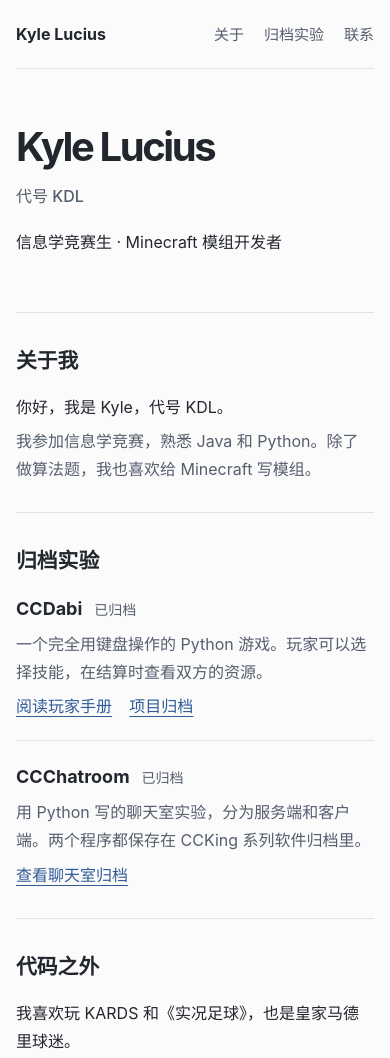
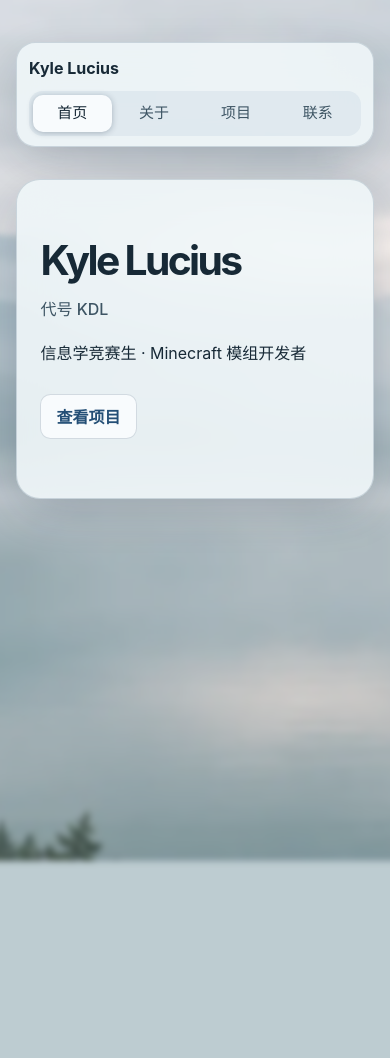
Before and after one commit to kyle-lucius/kyle-lucius.github.io, an Astro site: page / in a window 390 px wide. Shown: the top 1058 px of the page. After the commit the page ends 844 px from the top, so only its background shows below. Built offline with nearby package versions, Linux system fonts and the light colour scheme; Astro itself is replaced by a stand-in of ours.

Commit message:
Create immersive portfolio with a misty landscape and tabs

```diff
--- a/src/pages/index.astro
+++ b/src/pages/index.astro
@@ -22,25 +22,31 @@ const description = 'Kyle Lucius（代号 KDL）的个人主页。关于信息
   <body id="top">
     <a class="skip" href="#main">跳到正文</a>
     <header class="frame masthead">
-      <a class="brand" href="#top" aria-label="Kyle Lucius 首页">Kyle Lucius</a>
-      <nav aria-label="主导航">
-        <a href="#about">关于</a><a href="#archive">归档实验</a><a href="#contact">联系</a>
+      <a class="brand" href="#home" aria-label="Kyle Lucius 首页">Kyle Lucius</a>
+      <nav aria-label="主导航" data-tabs>
+        <a id="tab-home" href="#home">首页</a>
+        <a id="tab-about" href="#about">关于</a>
+        <a id="tab-archive" href="#archive">项目</a>
+        <a id="tab-contact" href="#contact">联系</a>
       </nav>
     </header>
     <main id="main" class="frame" tabindex="-1">
-      <section class="hero" aria-labelledby="name">
+      <section id="home" class="hero panel" aria-labelledby="name">
         <h1 id="name">Kyle Lucius</h1>
         <p class="codename">代号 KDL</p>
         <p class="role">信息学竞赛生 · Minecraft 模组开发者</p>
+        <a class="hero-link" href="#archive">查看项目</a>
       </section>
-      <section id="about" class="section">
+      <section id="about" class="panel">
         <h2>关于我</h2>
         <div class="bio">
           <p>你好，我是 Kyle，代号 KDL。</p>
           <p>我参加信息学竞赛，熟悉 Java 和 Python。除了做算法题，我也喜欢给 Minecraft 写模组。</p>
         </div>
+        <h3 class="interest-heading">代码之外</h3>
+        <p>我喜欢玩 KARDS 和《实况足球》，也是皇家马德里球迷。</p>
       </section>
-      <section id="archive" class="section">
+      <section id="archive" class="panel">
         <h2>归档实验</h2>
         <div class="projects">
           <article>
@@ -56,20 +62,78 @@ const description = 'Kyle Lucius（代号 KDL）的个人主页。关于信息
           </article>
         </div>
       </section>
-      <section class="section">
-        <h2>代码之外</h2>
-        <p>我喜欢玩 KARDS 和《实况足球》，也是皇家马德里球迷。</p>
-      </section>
-    </main>
-    <footer id="contact">
-      <div class="frame section">
+      <section id="contact" class="panel">
         <h2>联系我</h2>
         <div class="contact-links">
           <a href="mailto:egamer1337@gmail.com">egamer1337@gmail.com</a>
           <a href="https://github.com/kyle-lucius">GitHub / kyle-lucius</a>
           <a href="https://www.luogu.com.cn/user/1022986">洛谷 / 1022986</a>
         </div>
-      </div>
-    </footer>
+      </section>
+    </main>
+    <script>
+      const list = document.querySelector<HTMLElement>('[data-tabs]')!;
+      const tabs = [...list.querySelectorAll<HTMLAnchorElement>('a')];
+      const panels = tabs.map(tab => document.getElementById(tab.hash.slice(1))!);
+
+      function showTab(index: number) {
+        tabs.forEach((tab, position) => {
+          const selected = position === index;
+          tab.setAttribute('aria-selected', String(selected));
+          tab.tabIndex = selected ? 0 : -1;
+          panels[position].hidden = !selected;
+        });
+      }
+
+      function syncTab() {
+        showTab(Math.max(0, tabs.findIndex(tab => tab.hash === location.hash)));
+      }
+
+      function activate(index: number, moveFocus = false) {
+        const tab = tabs[index];
+        if (tab.hash !== location.hash) history.pushState(null, '', tab.hash);
+        showTab(index);
+        if (moveFocus) tab.focus();
+      }
+
+      list.setAttribute('role', 'tablist');
+      tabs.forEach((tab, index) => {
+        const panel = panels[index];
+        tab.setAttribute('role', 'tab');
+        tab.setAttribute('aria-controls', panel.id);
+        panel.setAttribute('role', 'tabpanel');
+        panel.setAttribute('aria-labelledby', tab.id);
+        panel.tabIndex = 0;
+      });
+
+      document.addEventListener('click', event => {
+        if (event.button || event.metaKey || event.ctrlKey || event.shiftKey || event.altKey) return;
+        const link = (event.target as Element).closest<HTMLAnchorElement>('a[href^="#"]');
+        const index = link ? tabs.findIndex(tab => tab.hash === link.hash) : -1;
+        if (index < 0) return;
+        event.preventDefault();
+        activate(index, !list.contains(link));
+      });
+
+      list.addEventListener('keydown', event => {
+        const index = tabs.indexOf(event.target as HTMLAnchorElement);
+        if (index < 0) return;
+        const destinations: Record<string, number> = {
+          ArrowLeft: (index + tabs.length - 1) % tabs.length,
+          ArrowRight: (index + 1) % tabs.length,
+          Home: 0,
+          End: tabs.length - 1,
+          ' ': index,
+        };
+        const next = destinations[event.key];
+        if (next === undefined) return;
+        event.preventDefault();
+        activate(next, true);
+      });
+
+      window.addEventListener('hashchange', syncTab);
+      window.addEventListener('popstate', syncTab);
+      syncTab();
+    </script>
   </body>
 </html>
--- a/src/styles/site.css
+++ b/src/styles/site.css
@@ -1,60 +1,126 @@
 :root {
   color-scheme: light dark;
-  --background: #fbfbfc;
-  --ink: #22262d;
-  --muted: #555e6d;
-  --line: #dfe3e9;
-  --link: #315b97;
+  --background: #bdccd1;
+  --ink: #172936;
+  --muted: #3e5564;
+  --line: #526c823b;
+  --link: #244f76;
+  --panel: #f1f7fae0;
+  --tab-track: #dae5ecb8;
+  --tab-active: #f8fbfd;
+  --scene-tint: #d9e6ee33;
+  --shadow: #0b223546;
   font-family: Inter, system-ui, "PingFang SC", "Microsoft YaHei", sans-serif;
   background: var(--background);
   color: var(--ink);
 }
+
 @media (prefers-color-scheme: dark) {
   :root {
-    --background: #181a1f;
-    --ink: #ebedf1;
-    --muted: #aeb6c4;
-    --line: #383e48;
-    --link: #a7c6f8;
+    --background: #142631;
+    --ink: #f2f7fa;
+    --muted: #bfd0dc;
+    --line: #a9c5dc42;
+    --link: #acd6fa;
+    --panel: #132531de;
+    --tab-track: #1b3445be;
+    --tab-active: #32526b;
+    --scene-tint: #0614216b;
+    --shadow: #030a1370;
   }
 }
 
 * { box-sizing: border-box; }
 body, h1, h2, h3, p { margin: 0; }
-body { line-height: 1.75; overflow-wrap: anywhere; }
-.frame { width: min(calc(100% - 3rem), 45rem); margin-inline: auto; }
+body {
+  min-height: 100vh;
+  padding-block: clamp(1rem, 5vh, 4rem);
+  isolation: isolate;
+  line-height: 1.75;
+  overflow-wrap: anywhere;
+}
+body::before {
+  content: "";
+  position: fixed;
+  inset: 0;
+  z-index: -1;
+  background: linear-gradient(var(--scene-tint), var(--scene-tint)),
+    url("/misty-lake.webp") center / cover, var(--background);
+  filter: blur(3px);
+  transform: scale(1.04);
+}
+.frame { width: min(calc(100% - 2rem), 49rem); margin-inline: auto; }
 a { color: var(--link); text-underline-offset: .24em; }
 a:hover { text-decoration-thickness: 2px; }
-:focus-visible { outline: 2px solid var(--link); outline-offset: 4px; }
-.skip { position: fixed; inset: .75rem auto auto .75rem; padding: .5rem .75rem; background: var(--background); z-index: 1; }
+:focus-visible { outline: 2px solid var(--link); outline-offset: 3px; }
+.skip { position: fixed; inset: .75rem auto auto .75rem; padding: .5rem .75rem; background: var(--panel); z-index: 1; }
 .skip:not(:focus) { clip-path: inset(50%); }
 
-.masthead, nav, .project-heading, .contact-links {
+.masthead, .panel {
+  border: 1px solid var(--line);
+  background: var(--panel);
+  -webkit-backdrop-filter: blur(18px);
+  backdrop-filter: blur(18px);
+  box-shadow: 0 15px 50px -13px var(--shadow);
+}
+.masthead {
   display: flex;
-  align-items: baseline;
-  flex-wrap: wrap;
+  align-items: center;
+  justify-content: space-between;
+  gap: .6rem 1rem;
+  padding: .65rem 1rem;
+  border-radius: 1.2rem;
 }
-.masthead { justify-content: space-between; gap: .5rem 1.5rem; padding-block: 1.25rem; border-bottom: 1px solid var(--line); }
-.brand { color: var(--ink); font-weight: 650; text-decoration: none; }
-nav { gap: .35rem 1.25rem; }
-nav a { color: var(--muted); font-size: .9375rem; text-decoration: none; }
-nav a:hover { text-decoration: underline; }
+.brand { color: var(--ink); font-weight: 670; text-decoration: none; }
+nav { display: grid; grid-template-columns: repeat(4, minmax(0, 1fr)); gap: .2rem; padding: .25rem; border-radius: .85rem; background: var(--tab-track); }
+nav a {
+  padding: .32rem .85rem;
+  border-radius: .62rem;
+  color: var(--muted);
+  font-size: .9375rem;
+  font-weight: 550;
+  text-align: center;
+  text-decoration: none;
+}
+nav a:hover { color: var(--ink); background: var(--panel); }
+nav a[aria-selected="true"] { color: var(--ink); background: var(--tab-active); box-shadow: 0 1px 6px var(--shadow); }
 
-.hero { padding-block: clamp(3.5rem, 9vw, 6.5rem); }
-h1 { font-size: clamp(2.5rem, 7vw, 4.5rem); line-height: 1.08; letter-spacing: -.06em; font-weight: 700; }
+main { margin-top: clamp(1.5rem, 11vh, 7rem); }
+.panel {
+  min-height: 23rem;
+  padding: clamp(1.4rem, 6vw, 4rem);
+  border-radius: 1.5rem;
+  scroll-margin-top: 1rem;
+}
+.panel:not([hidden]) ~ .panel:not([hidden]) { margin-top: 1rem; }
+.hero:not([hidden]) { display: flex; flex-direction: column; align-items: flex-start; justify-content: center; }
+h1 { font-size: clamp(2.55rem, 8vw, 5rem); line-height: 1.04; letter-spacing: -.065em; font-weight: 700; }
 .codename { margin-top: .85rem; color: var(--muted); font-weight: 550; }
-.role { margin-top: 1.15rem; font-size: clamp(1rem, 2.7vw, 1.2rem); }
-
-.section { padding-block: clamp(1.85rem, 5vw, 2.75rem); border-top: 1px solid var(--line); scroll-margin-top: 1rem; }
-h2 { margin-bottom: .85rem; font-size: 1.3rem; font-weight: 650; }
-.bio p + p, article p { margin-top: .35rem; color: var(--muted); }
+.role { margin-top: 1rem; font-size: clamp(1rem, 2.7vw, 1.2rem); }
+.hero-link {
+  margin-top: 1.7rem;
+  padding: .45rem .95rem;
+  border: 1px solid var(--line);
+  border-radius: .65rem;
+  background: var(--tab-active);
+  font-weight: 600;
+  text-decoration: none;
+}
+.hero-link:hover { text-decoration: underline; }
+h2 { margin-bottom: 1.15rem; font-size: clamp(1.55rem, 3vw, 2.25rem); line-height: 1.22; letter-spacing: -.035em; }
+.bio p + p, article p { margin-top: .4rem; color: var(--muted); }
+.interest-heading { margin-top: 1.5rem; margin-bottom: .3rem; }
 article + article { margin-top: 1.25rem; padding-top: 1.25rem; border-top: 1px solid var(--line); }
-.project-heading { gap: .25rem .75rem; }
+.project-heading { display: flex; align-items: baseline; flex-wrap: wrap; gap: .25rem .75rem; }
 h3 { font-size: 1.125rem; font-weight: 650; }
 small { color: var(--muted); font-size: .875rem; }
 article a { display: inline-block; margin-top: .4rem; margin-right: .8rem; }
-.contact-links { gap: .45rem 1.25rem; }
+.contact-links { display: grid; justify-items: start; gap: .8rem; }
 
-@media (max-width: 26rem) {
-  .frame { width: calc(100% - 2rem); }
+@media (max-width: 31rem) {
+  .masthead { flex-wrap: wrap; padding: .65rem .75rem; }
+  nav { width: 100%; }
+  nav a { padding-inline: .2rem; }
+  main { margin-top: 2rem; }
+  .panel { min-height: 20rem; }
 }
```
Also changed, not shown: public/misty-lake.webp (added).
